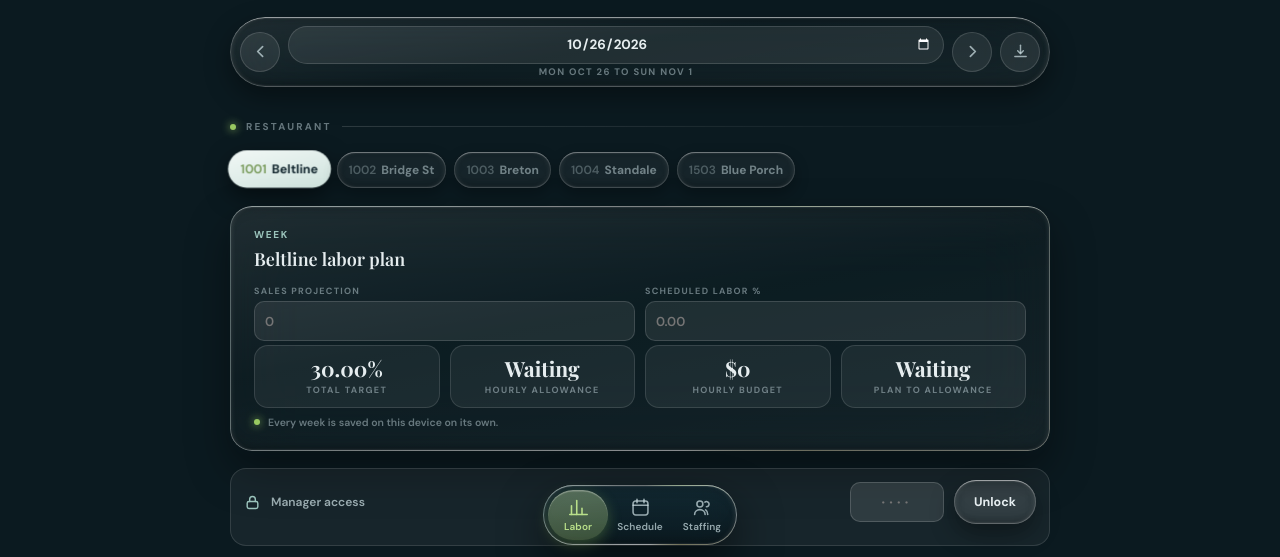
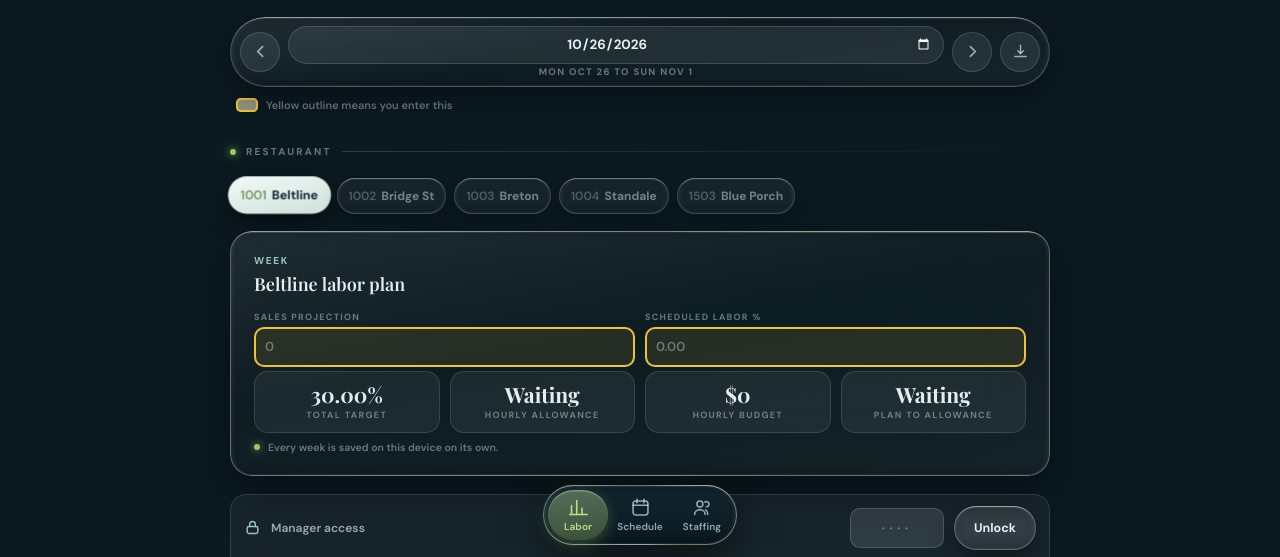
Before and after one commit to morningbellebrunch/People-Labor-Guide, a plain HTML site: page index.html in a window 1280 px wide. Both pictures are taken after a click on the button 1018 px from the left and 29 px from the top of the page. Shown: the part 243-800 px from the top of the page. Drawn offline with nearby package versions, Linux system fonts and the light colour scheme; a web font is replaced by a local one.

Commit message:
Add files via upload

```diff
--- a/index.html
+++ b/index.html
@@ -354,6 +354,20 @@
   .grid4 { display:grid; grid-template-columns:repeat(2,1fr); gap:10px; }
   @media (min-width:620px) { .grid4 { grid-template-columns:repeat(4,1fr); } }
 
+  /* entry cells: yellow outline marks what a manager fills in */
+  #wkSales, #wkSchPct, .fld input[data-f="s"],
+  #page-schedule .fld input, #page-schedule .fld textarea,
+  #page-staffing .fld input, #page-staffing .fld textarea {
+    box-shadow:inset 0 0 0 2px #f2c230, inset 0 2px 4px rgba(40,70,84,0.07); background:rgba(255,246,206,0.55); }
+  html[data-theme="dark"] #wkSales, html[data-theme="dark"] #wkSchPct, html[data-theme="dark"] .fld input[data-f="s"],
+  html[data-theme="dark"] #page-schedule .fld input, html[data-theme="dark"] #page-schedule .fld textarea,
+  html[data-theme="dark"] #page-staffing .fld input, html[data-theme="dark"] #page-staffing .fld textarea {
+    box-shadow:inset 0 0 0 2px #f2c230; background:rgba(242,194,48,0.10); }
+  #wkSales:focus, #wkSchPct:focus, .fld input[data-f="s"]:focus,
+  #page-schedule .fld input:focus, #page-schedule .fld textarea:focus,
+  #page-staffing .fld input:focus, #page-staffing .fld textarea:focus { box-shadow:inset 0 0 0 2px var(--mb-green); }
+  .entrykey { display:flex; align-items:center; gap:8px; margin:-.6rem 0 1.1rem; padding:0 6px; font-size:11px; font-weight:600; color:var(--ink-faint); }
+  .entrykey i { width:22px; height:14px; border-radius:5px; flex-shrink:0; box-shadow:inset 0 0 0 2px #f2c230; background:rgba(255,246,206,0.55); }
   .lrow { padding:12px 13px; border-radius:16px; margin-bottom:10px; background:rgba(255,255,255,0.22); box-shadow:inset 0 0 0 1px rgba(255,255,255,0.4); }
   html[data-theme="dark"] .lrow { background:rgba(255,255,255,0.05); box-shadow:inset 0 0 0 1px rgba(255,255,255,0.10); }
   .lrow-head { display:flex; align-items:baseline; gap:8px; margin-bottom:9px; }
@@ -420,7 +434,7 @@
     .weekbar { border:1px solid #ccc !important; background:#fff !important; box-shadow:none !important; backdrop-filter:none !important; -webkit-backdrop-filter:none !important; }
     .glass, .lrow, .kpi, .fld .ro, .callout { background:#fff !important; box-shadow:none !important; border:1px solid #ccc !important; backdrop-filter:none !important; -webkit-backdrop-filter:none !important; }
     .glass::after { display:none !important; }
-    .fld input, .fld select, .fld textarea { background:#fff !important; box-shadow:none !important; border:1px solid #ccc !important; color:#222 !important; }
+    .fld input, .fld select, .fld textarea, #wkSales, #wkSchPct, .fld input[data-f="s"] { background:#fff !important; box-shadow:none !important; border:1px solid #ccc !important; color:#222 !important; }
     .hero { padding:0 0 1rem; text-align:left; }
     .hero-headline { font-size:24px; opacity:1 !important; transform:none !important; }
     .rise { opacity:1 !important; animation:none !important; }
@@ -495,6 +509,8 @@
     <button class="wknav" type="button" data-week="1" aria-label="Next week"><svg viewBox="0 0 24 24" fill="none" stroke="currentColor" stroke-width="2.4" stroke-linecap="round" stroke-linejoin="round" aria-hidden="true"><path d="M9 5l7 7-7 7"/></svg></button>
     <button class="wknav" type="button" data-printall aria-label="Export all three pages"><svg viewBox="0 0 24 24" fill="none" stroke="currentColor" stroke-width="2" stroke-linecap="round" stroke-linejoin="round" aria-hidden="true"><path d="M12 3v11"/><path d="M8 11l4 4 4-4"/><path d="M4 19h16"/></svg></button>
   </div>
+
+  <div class="entrykey noprint"><i></i>Yellow outline means you enter this</div>
 
   <!-- PAGE: LABOR -->
   <section class="page active" id="page-labor">
```
